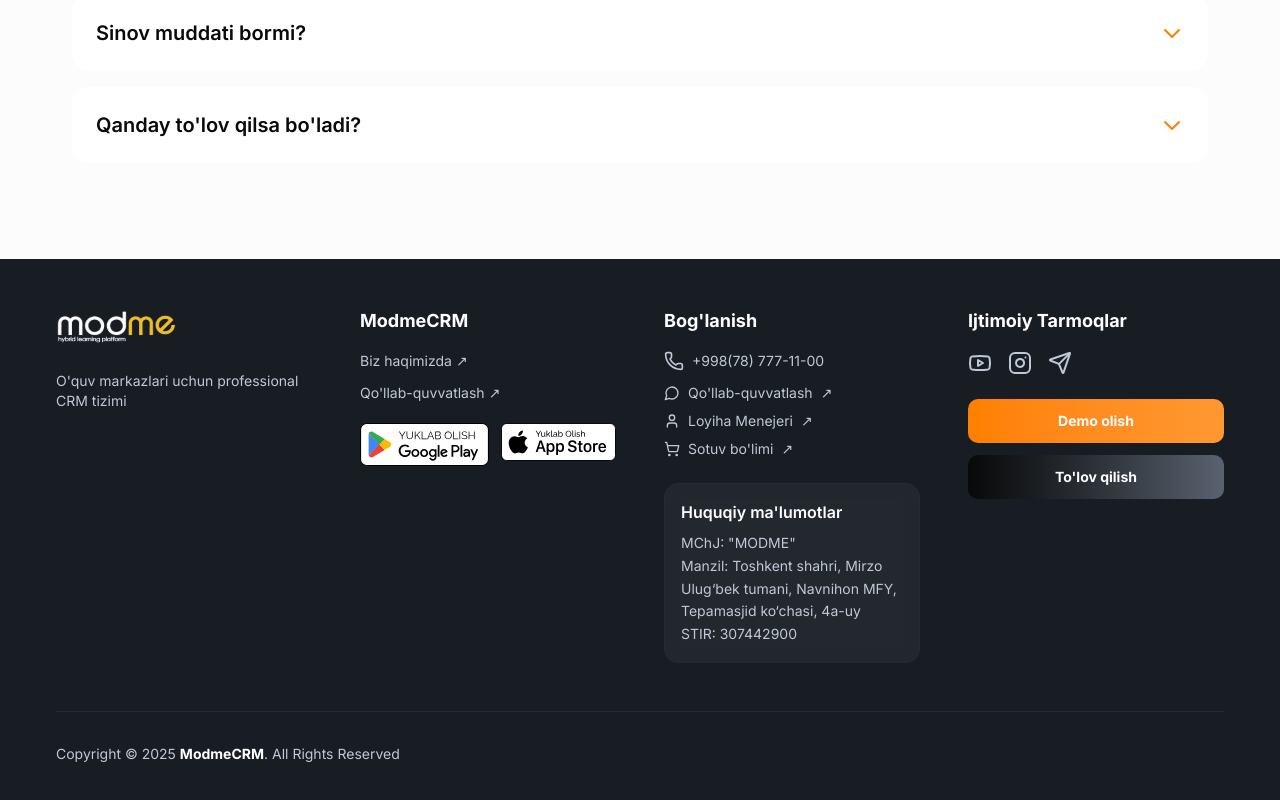
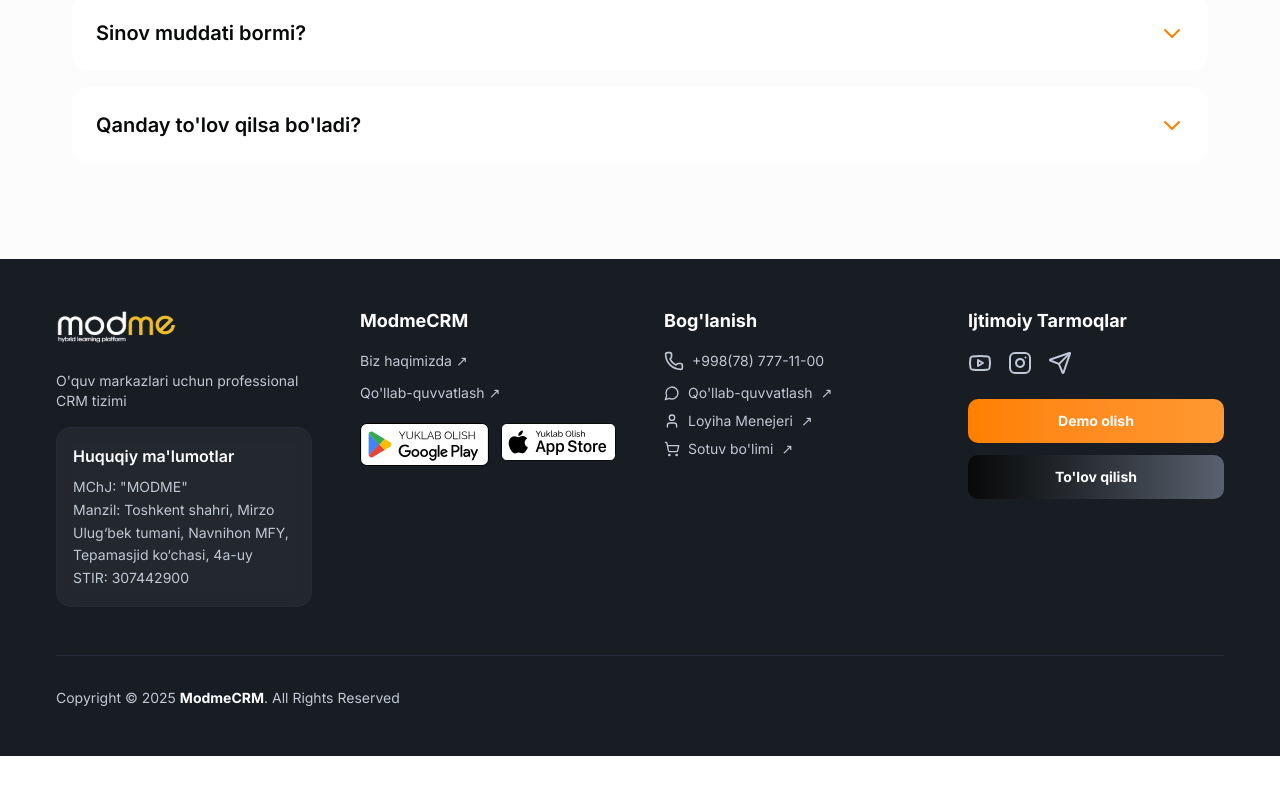
Before and after one commit to Behruz0129/modme-landing, a Next.js app: page / in a window 1280 px wide. Shown: the part 7815-8615 px from the top of the page. After the commit the page ends 8571 px from the top, so only its background shows below. Built offline with nearby package versions, Linux system fonts and the light colour scheme; no server answers.

Commit message:
huquqiy data2

```diff
--- a/components/layout/Footer.tsx
+++ b/components/layout/Footer.tsx
@@ -33,6 +33,14 @@
                         <p className="text-[#bfc8d6] text-sm">
                             O'quv markazlari uchun professional CRM tizimi
                         </p>
+                        <div className="mt-4 p-4 rounded-xl border border-[#232b39] bg-white/5 backdrop-blur-sm text-[#bfc8d6] text-sm leading-relaxed">
+                            <p className="font-semibold text-white text-base mb-2">
+                                Huquqiy ma'lumotlar
+                            </p>
+                            <p>MChJ: &quot;MODME&quot;</p>
+                            <p>Manzil: Toshkent shahri, Mirzo Ulug‘bek tumani, Navnihon MFY, Tepamasjid ko‘chasi, 4a-uy</p>
+                            <p>STIR: 307442900</p>
+                        </div>
                     </div>
 
                     {/* ModmeCRM */}
@@ -139,14 +147,6 @@
                                 </span>
                             </a>
                         </div>
-                        <div className="mt-6 p-4 rounded-xl border border-[#232b39] bg-white/5 backdrop-blur-sm text-[#bfc8d6] text-sm leading-relaxed">
-                            <p className="font-semibold text-white text-base mb-2">
-                                Huquqiy ma'lumotlar
-                            </p>
-                            <p>MChJ: &quot;MODME&quot;</p>
-                            <p>Manzil: Toshkent shahri, Mirzo Ulug‘bek tumani, Navnihon MFY, Tepamasjid ko‘chasi, 4a-uy</p>
-                            <p>STIR: 307442900</p>
-                        </div>
                     </div>
 
                     {/* Ijtimoiy tarmoqlar */}
```
